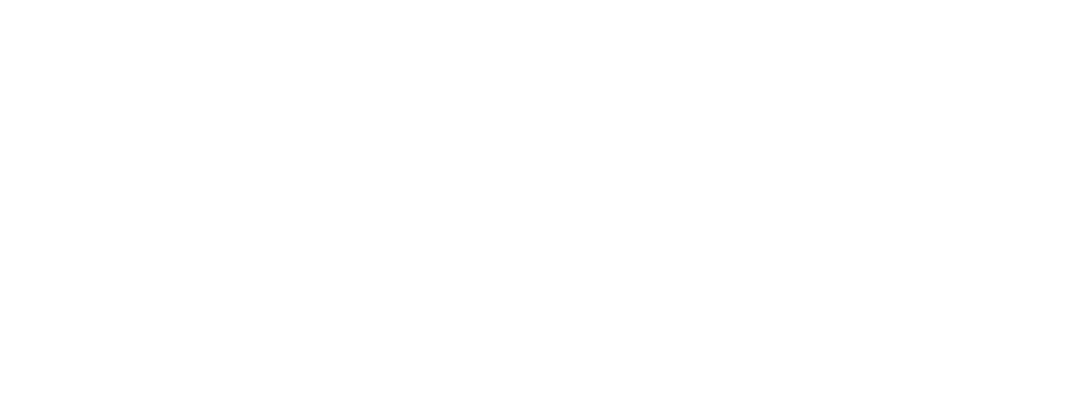
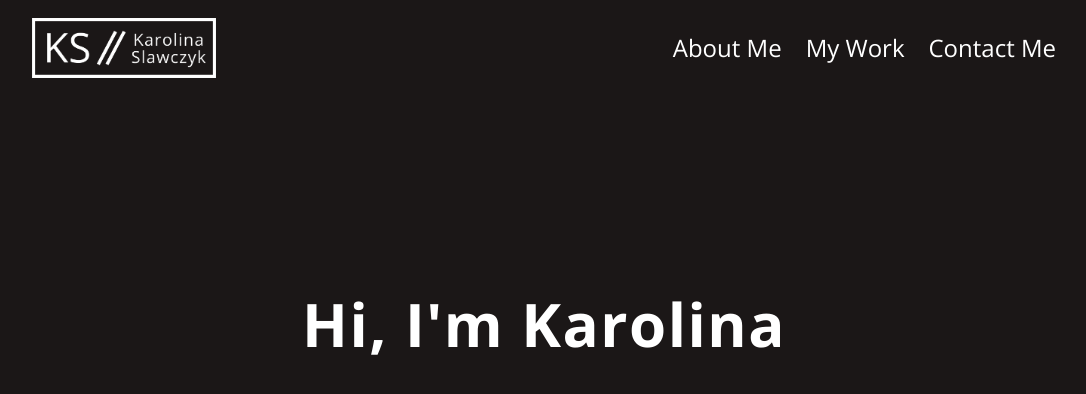
Before and after one commit to NVTIVZ/Karolina-Portfolio, a Next.js app: page / in a window 1280 px wide. Shown: the top 394 px of the page, without its empty margins (96-1182 px from the left). Built offline with nearby package versions, Linux system fonts and the light colour scheme.

Commit message:
Creating Navbar

```diff
--- /dev/null
+++ b/components/AboutMe.js
@@ -0,0 +1,15 @@
+import { Box, Flex, Heading } from '@chakra-ui/react';
+
+const AboutMe = () => {
+  return (
+    <Flex direction={'column'}>
+      <Box mx="auto" mt="48">
+        <Heading fontSize={'6xl'} letterSpacing={'wide'}>
+          Hi, {"I'm"} Karolina
+        </Heading>
+      </Box>
+    </Flex>
+  );
+};
+
+export default AboutMe;
--- /dev/null
+++ b/components/NavBar.js
@@ -0,0 +1,25 @@
+import { Box, Flex, Link, Text } from '@chakra-ui/react';
+import NextImage from 'next/image';
+
+const NavBar = () => {
+  return (
+    <Flex as="nav" height={24} alignItems="center" position={'sticky'}>
+      <Box d="flex" ml={32}>
+        <NextImage
+          src="/images/logo.png"
+          alt="logo"
+          width="184"
+          height="60"
+          layout="fixed"
+        />
+      </Box>
+      <Box d="flex" ml="auto" mr={32} fontSize={'2xl'}>
+        <Link>About Me</Link>
+        <Link ml={6}>My Work</Link>
+        <Link ml={6}>Contact Me</Link>
+      </Box>
+    </Flex>
+  );
+};
+
+export default NavBar;
--- a/package.json
+++ b/package.json
@@ -12,6 +12,8 @@
     "@chakra-ui/react": "^1.7.4",
     "@emotion/react": "^11.7.1",
     "@emotion/styled": "^11.6.0",
+    "@fontsource/open-sans": "^4.5.2",
+    "@fontsource/raleway": "^4.5.0",
     "framer-motion": "^5.6.0",
     "next": "12.0.8",
     "react": "17.0.2",
--- a/pages/_app.js
+++ b/pages/_app.js
@@ -1,13 +1,23 @@
 import { ChakraProvider } from '@chakra-ui/react';
 import { extendTheme } from '@chakra-ui/react';
+import '@fontsource/raleway/400.css';
+import '@fontsource/open-sans/400.css';
+import '@fontsource/open-sans/700.css';
 
-const colors = {
-  brand: {
-    100: '#1B1717',
+const theme = extendTheme({
+  styles: {
+    global: {
+      body: {
+        bg: '#1B1717',
+        color: '#ffffff',
+      },
+    },
   },
-};
-
-const theme = extendTheme({ colors });
+  fonts: {
+    heading: 'Open Sans',
+    body: 'Open Sans',
+  },
+});
 
 function MyApp({ Component, pageProps }) {
   return (
--- a/pages/index.js
+++ b/pages/index.js
@@ -1,4 +1,6 @@
 import Head from 'next/head';
+import AboutMe from '../components/AboutMe';
+import NavBar from '../components/NavBar';
 
 export default function Home() {
   return (
@@ -7,6 +9,10 @@
         <title>Create Next App</title>
         <meta name="description" content="Generated by create next app" />
       </Head>
+      <NavBar />
+      <main>
+        <AboutMe />
+      </main>
     </div>
   );
 }
```
Also changed, not shown: public/images/logo.png (added), 1 other file (tests, documents, lock files or other folders).
